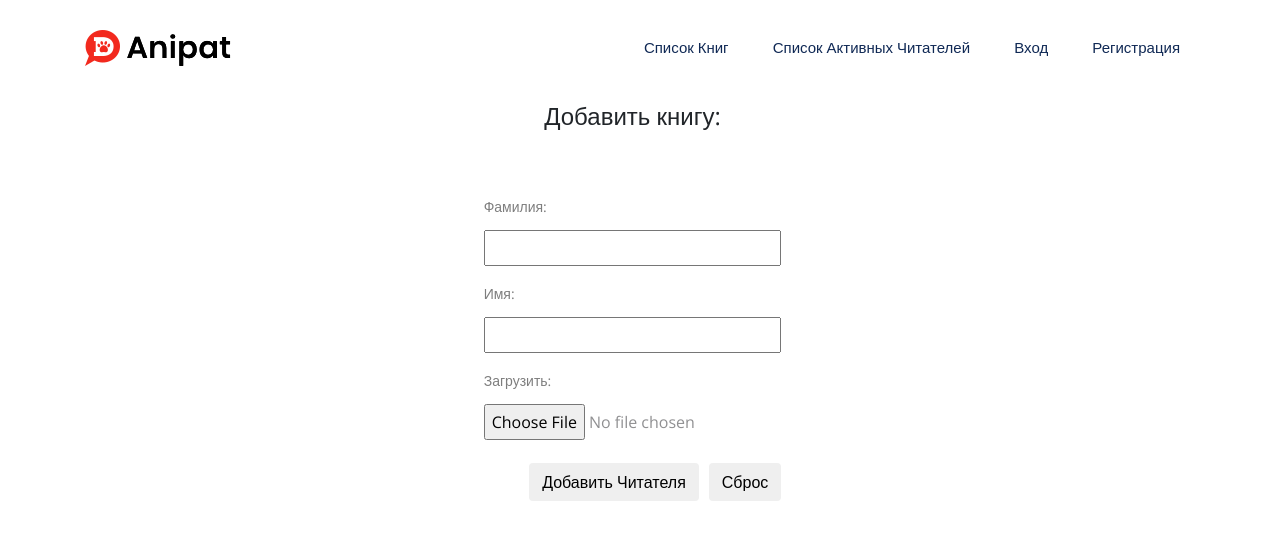
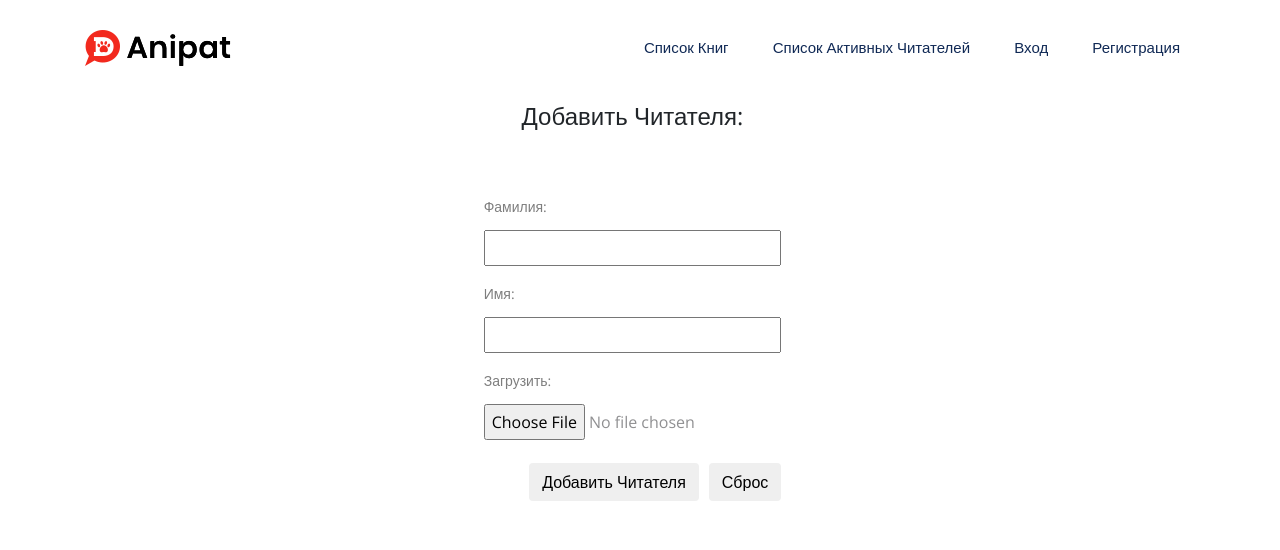
Before and after one commit to Latyshevdp72rus/W0lFik-mvc_project_lessons_dj, a Django app: page /library/add_library/ in a window 1280 px wide. Shown: the top 550 px of the page. Run offline with Django 4.2, Linux system fonts and the light colour scheme; some libraries are stand-ins or nearby versions.

Commit message:
library add reads

```diff
--- a/first/templates/base_add_librarys.html
+++ b/first/templates/base_add_librarys.html
@@ -10,7 +10,7 @@
             <div class="single_service">
 <form action="" method="post" enctype="multipart/form-data">
     <fieldset >
-        <legend style="text-align:center">Добавить книгу:</legend>
+        <legend style="text-align:center">Добавить Читателя:</legend>
         {% csrf_token %}
         {{ form.as_p}}
         <button type="reset" Class="btn">Сброс </button>
```
Also changed, not shown: first/media/media/22/08/13/minecraft.jpg (added), first/media/media/22/08/13/Куренков.jpeg (added).
